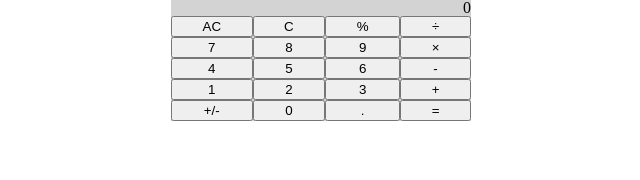
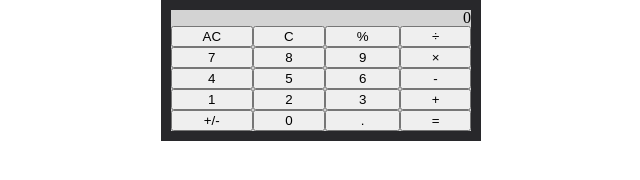
Before and after one commit to 7h3dr0n3/Calculator, a plain HTML site: page index.html in a window 1280 px wide. Shown: the whole page, without its empty margins (319-959 px from the left). Drawn offline with Linux system fonts and the light colour scheme.

Commit message:
add #28282B solid border to container

```diff
--- a/style.css
+++ b/style.css
@@ -140,6 +140,7 @@ table {
     margin-right: auto;
     background-color: lightgrey;
     width: 300px;
+    border: solid 10px #28282B;
 }
 
 #display {
```
